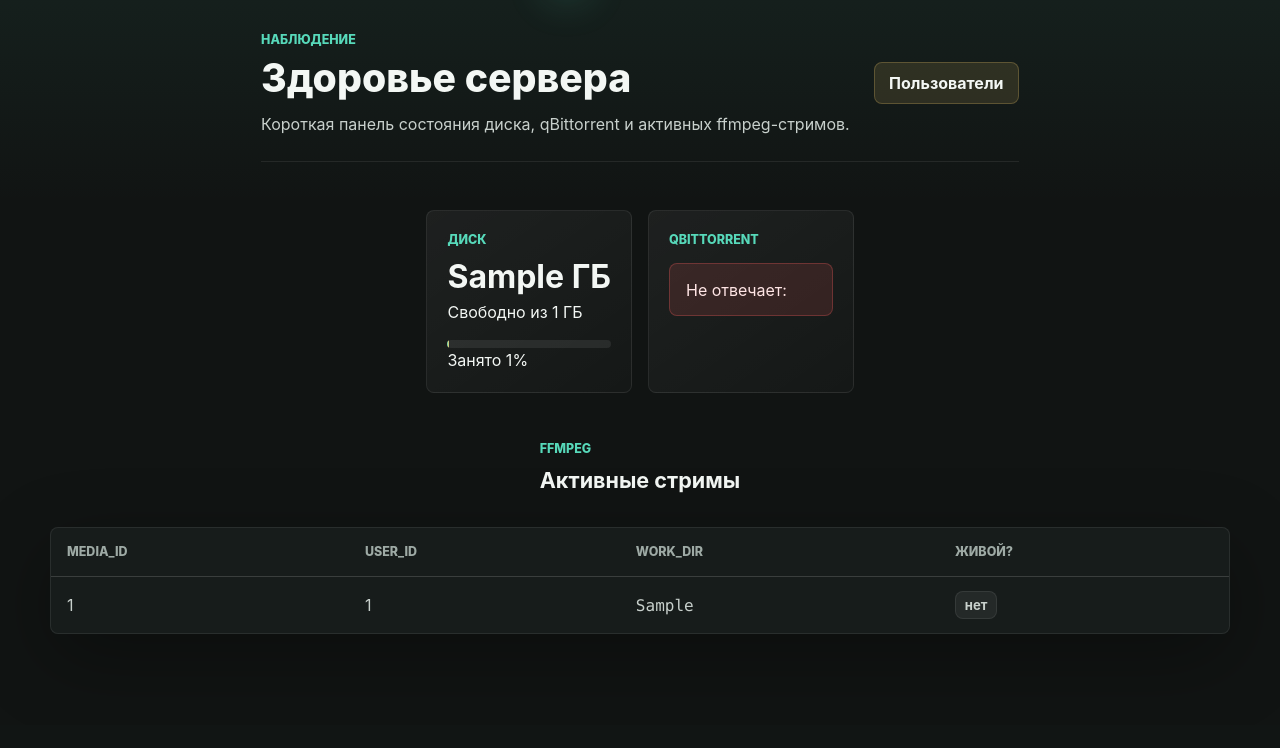
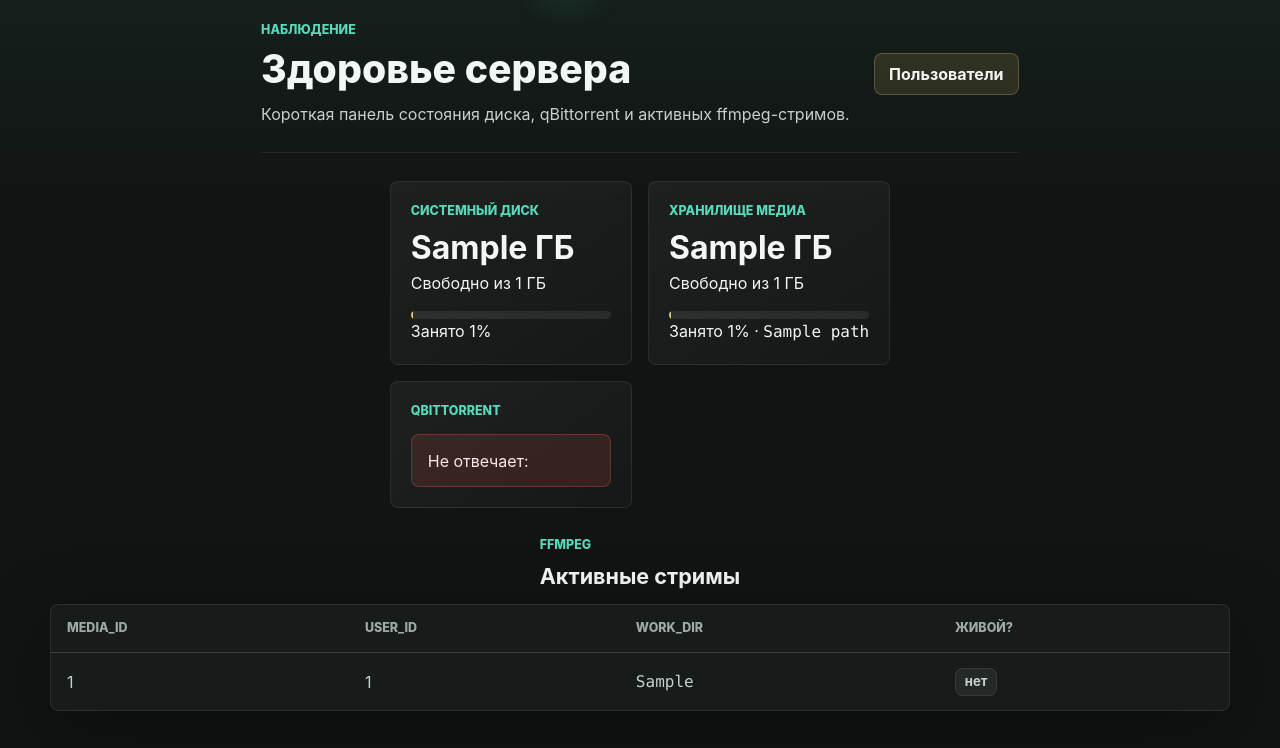
Before and after one commit to Syxarikk/Videofilm, a FastAPI app: template templates/admin_health.html in a window 1280 px wide. Shown: the part 75-823 px from the top of the page. Before the commit the page ends 709 px from the top, so only its background shows below. Run offline with FastAPI, Linux system fonts and the light colour scheme; the template is opened without the code that fills it: most values are stand-ins (such as "Sample title", 1, 10 or a date in 2020); parts of the project's set-up code (start-up, migrations or seed data) failed here and were passed over.

Commit message:
feat(admin): show media disk usage on /admin/health
Adds a second metric card next to the system-disk card that reports
free/total/percent for the disk hosting MEDIA_ROOT. After moving media
data to a dedicated 1TB drive, this is the disk operators actually
care about — not the system root.

- app/admin/routes.py: shutil.disk_usage(settings.media_root) + path
- templates/admin_health.html: new metric-card "Хранилище медиа"
  with the usual progress-track and the MEDIA_ROOT path footer
- tests/integration/test_health.py: assert "хранилище медиа" + path

Co-Authored-By: Claude Opus 4.7 (1M context) <noreply@anthropic.com>

```diff
--- a/templates/admin_health.html
+++ b/templates/admin_health.html
@@ -14,7 +14,7 @@
 
 <section class="metrics-grid">
   <article class="metric-card">
-    <p class="eyebrow">Диск</p>
+    <p class="eyebrow">Системный диск</p>
     {% if disk_root.error %}
       <p class="error">Ошибка: {{ disk_root.error }}</p>
     {% else %}
@@ -22,6 +22,19 @@
       <p>Свободно из {{ disk_root.total_gb }} ГБ</p>
       <div class="progress-track"><span style="width:{{ disk_root.percent_used }}%"></span></div>
       <p>Занято {{ disk_root.percent_used }}%</p>
+    {% endif %}
+  </article>
+
+  <article class="metric-card">
+    <p class="eyebrow">Хранилище медиа</p>
+    {% if disk_media.error %}
+      <p class="error">Ошибка: {{ disk_media.error }}</p>
+      <p><code>{{ disk_media.path }}</code></p>
+    {% else %}
+      <h2>{{ disk_media.free_gb }} ГБ</h2>
+      <p>Свободно из {{ disk_media.total_gb }} ГБ</p>
+      <div class="progress-track"><span style="width:{{ disk_media.percent_used }}%"></span></div>
+      <p>Занято {{ disk_media.percent_used }}% &middot; <code>{{ disk_media.path }}</code></p>
     {% endif %}
   </article>
 
```
Also changed, not shown: app/admin/routes.py (+16 -1 lines), tests/integration/test_health.py (+4 -0 lines).
